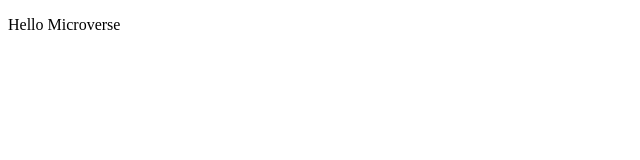
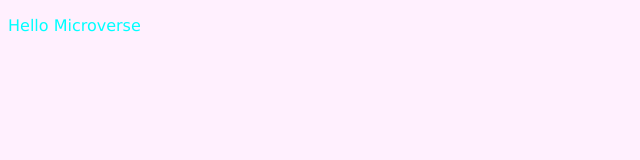
Before and after one commit to borrnelsonk/HelloMicroverse, a plain HTML site: page index.html in a window 1280 px wide. Shown: the whole page, without its empty margins (0-640 px from the left). Drawn offline with Linux system fonts and the light colour scheme.

Commit message:
Add styling to the homepage

```diff
--- a/index.html
+++ b/index.html
@@ -5,6 +5,7 @@
     <meta http-equiv="X-UA-Compatible" content="IE=edge">
     <meta name="viewport" content="width=device-width, initial-scale=1.0">
     <title>Hello Microverse</title>
+    <link rel="stylesheet" href="styles.css">
 </head>
 <body>
     <p>Hello Microverse</p>
--- /dev/null
+++ b/styles.css
@@ -0,0 +1,9 @@
+body {
+    background-color: rgb(255, 240, 254);
+}
+p {
+    font-family: Verdana, Geneva, Tahoma, sans-serif;
+    color: aqua;
+
+
+}
```
